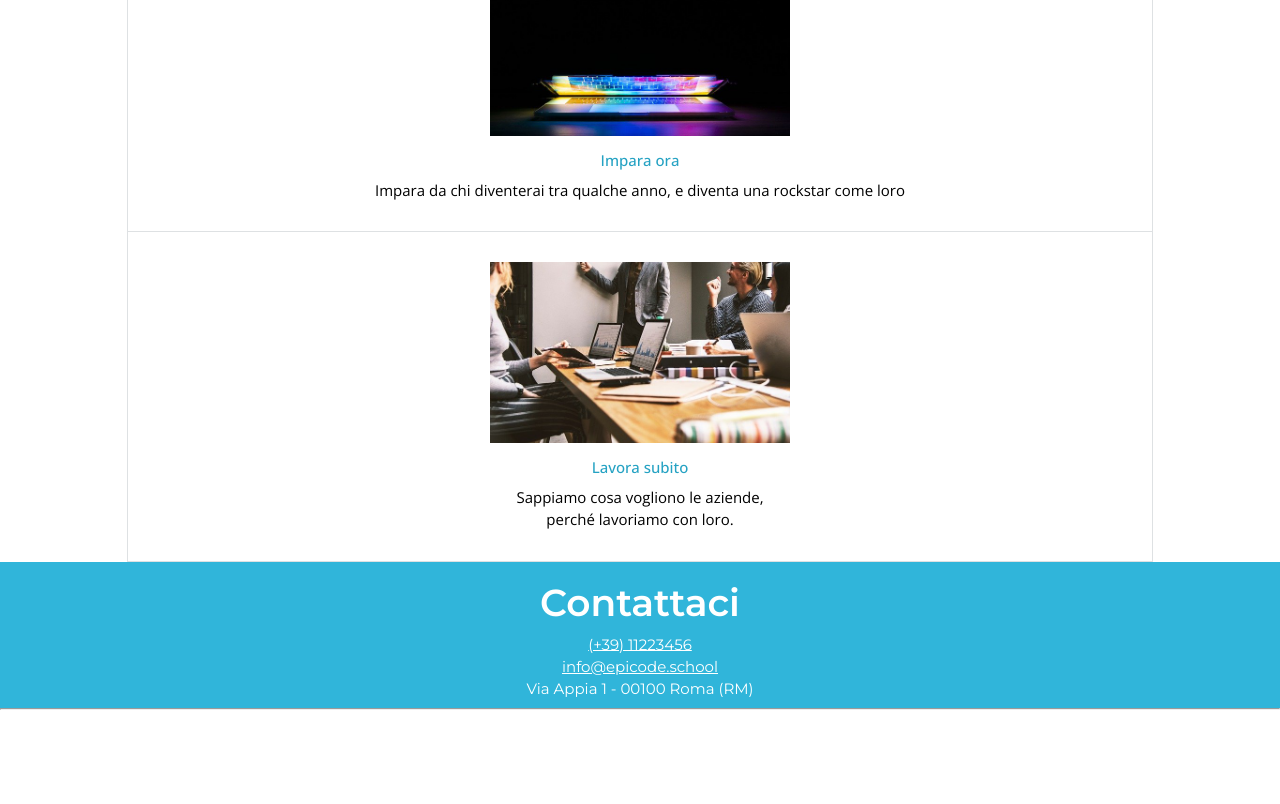
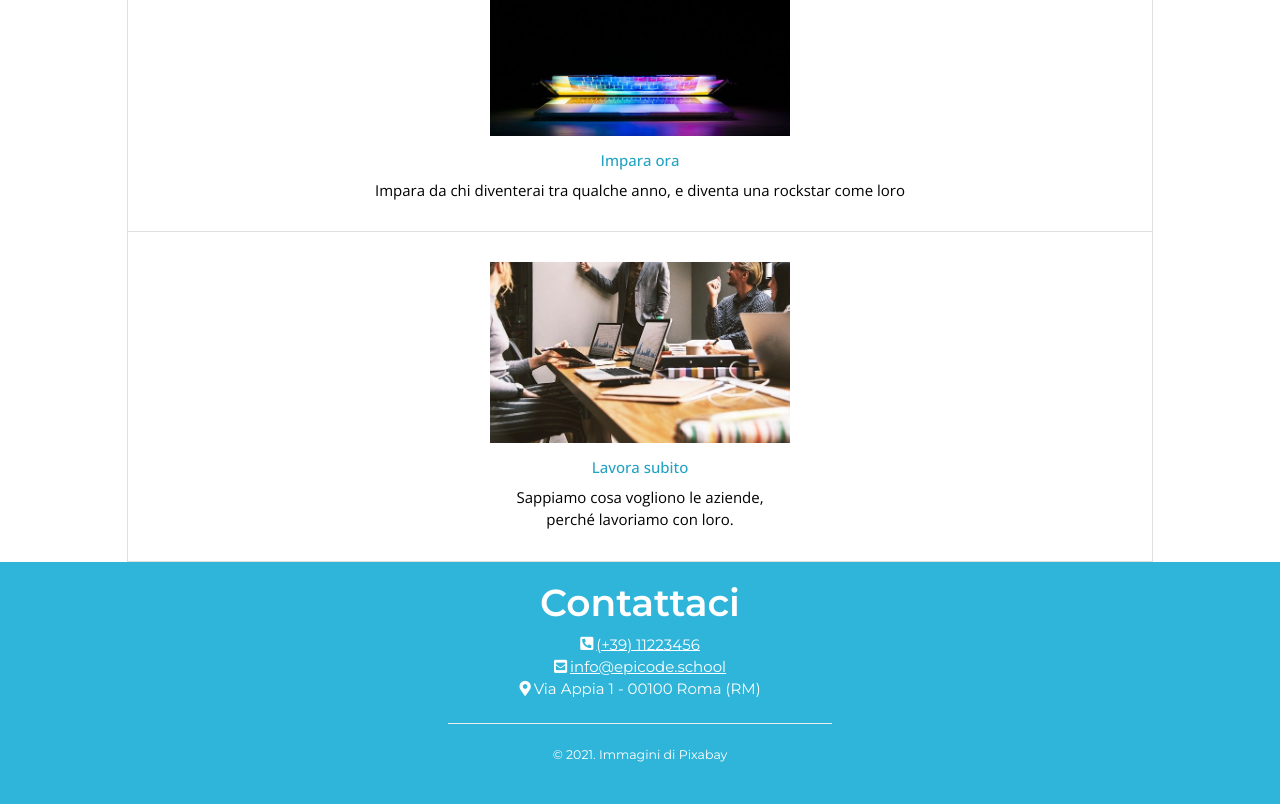
Before and after one commit to tommasopanciroli/PROJECT-U1-W1-D5, a plain HTML site: page index.html in a window 1280 px wide. Shown: the part 1772-2576 px from the top of the page. Before the commit the page ends 2490 px from the top, so only its background shows below. Drawn offline with nearby package versions, Linux system fonts and the light colour scheme.

Commit message:
last adds

```diff
--- a/assets/style.css
+++ b/assets/style.css
@@ -222,3 +222,22 @@ footer a {
     line-height: 1.5em;
     padding: 1.5em;
 }
+
+#line {
+    color: white;
+    width: 30%;
+    padding-bottom: 1em;
+    border-top: none;
+    border-left: none;
+    border-right: none;
+}
+
+#copyright {
+    font-size: smaller;
+    padding-top: 1em;
+    padding-bottom: 3em;
+}
+
+.fas {
+    padding-right: 0.2em;
+}
--- a/index.html
+++ b/index.html
@@ -102,21 +102,28 @@
         </div>
 
         <div class="terzaimmagine">
-            <img class="imgtre" src="./images/foto3.jpg" alt="meeting">
-            <h3>Lavora subito</h3>
-            <p>Sappiamo cosa vogliono le aziende, <br> perché lavoriamo con loro.
-            </p>
+          <img class="imgtre" src="./images/foto3.jpg" alt="meeting" />
+          <h3>Lavora subito</h3>
+          <p>
+            Sappiamo cosa vogliono le aziende, <br />
+            perché lavoriamo con loro.
+          </p>
         </div>
       </article>
     </main>
     <footer>
-        <h1>Contattaci</h1>
-        <a href="">(+39) 11223456</a>
-        <br> <a href="mailto:info@epicode.school">info@epicode.school</a>
-        <br> <p>Via Appia 1 - 00100 Roma (RM)</p>
-        <div>
-            <hr>
-        </div>
+      <h1>Contattaci</h1>
+      <a href=""><i class="fas fa-phone-square-alt"></i>(+39) 11223456</a>
+      <br />
+      <a href="mailto:info@epicode.school"
+        ><i class="fas fa-envelope-square"></i>info@epicode.school</a
+      >
+      <br />
+      <p><i class="fas fa-map-marker-alt"></i>Via Appia 1 - 00100 Roma (RM)</p>
+      <div>
+        <hr id="line" />
+      </div>
+      <p id="copyright">© 2021. Immagini di Pixabay</p>
     </footer>
   </body>
 </html>
```
